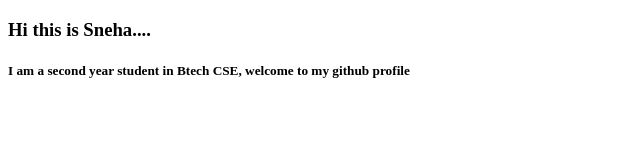
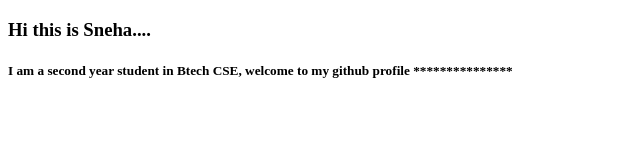
Before and after one commit to SnehaKarmakar339/SnehaKarmakar339, a plain HTML site: page index.html in a window 1280 px wide. Shown: the full height of the page, 0-640 px from the left. Drawn offline with Linux system fonts and the light colour scheme.

Commit message:
Added star line

```diff
--- a/index.html
+++ b/index.html
@@ -7,6 +7,8 @@
 </head>
 <body>
     <H3>Hi this is Sneha....</H3>
-    <h5>I am a second year student in Btech CSE, welcome to my github profile</h5>
+    <h5>I am a second year student in Btech CSE, welcome to my github profile
+        ***************
+    </h5>
 </body>
 </html>
```
